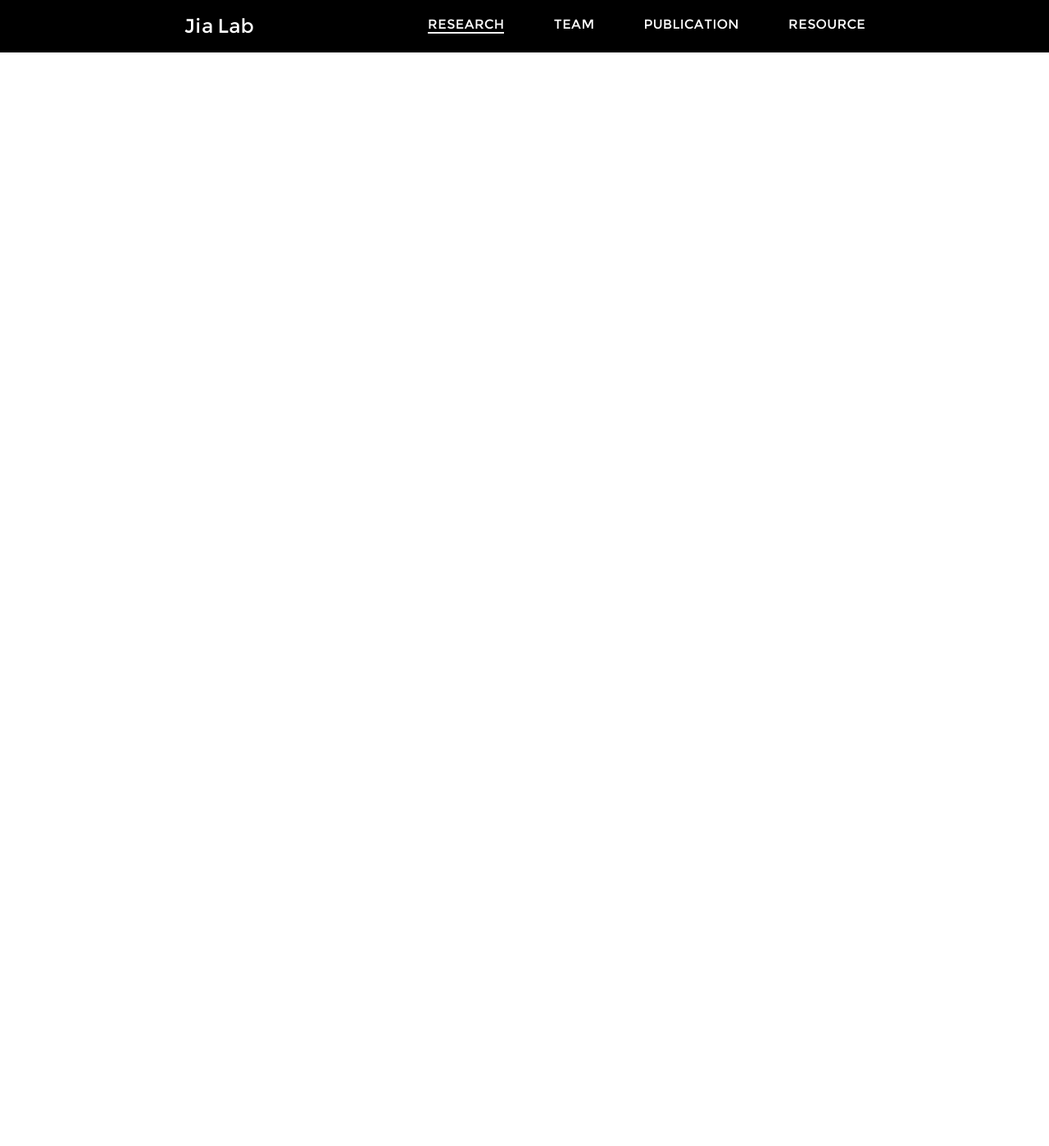
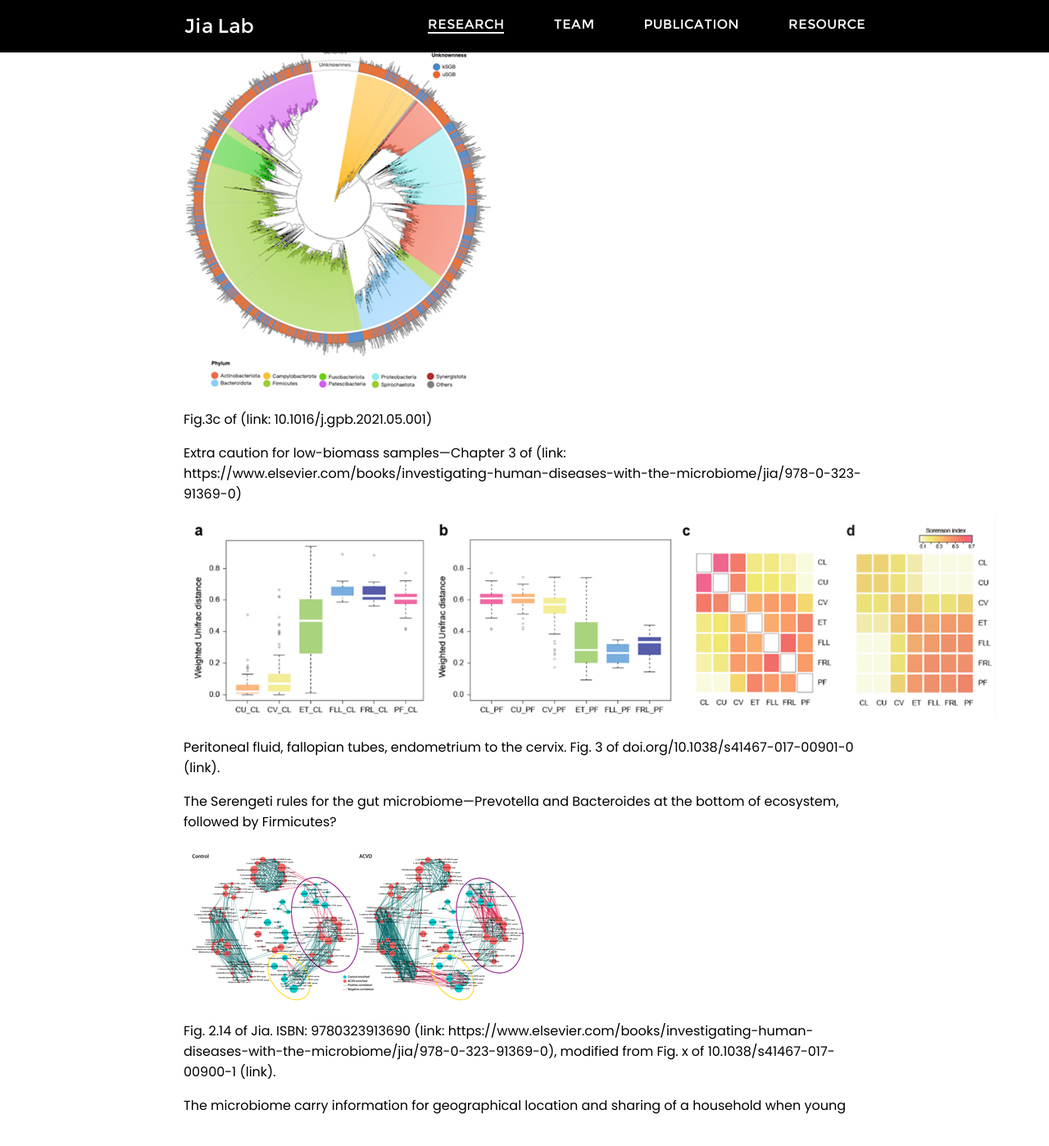
Before and after one commit to aghnu/JiaLab_website, a Jekyll site: the page built from index.html, in a window 1280 px wide and 1400 px high, scrolled down 1970 px. Shown: the whole window at 82% size. Built offline with Jekyll 4.4.1, drawn with Linux system fonts in a browser that asks for light colours; some of the changed text lies outside the part shown.

Commit message:
Upload figures

```diff
--- /dev/null
+++ b/_data/research_page_figure_index.yml
@@ -0,0 +1,19 @@
+- title: "Rheumatoid arthritis associated bacteria from the gut, mouth to the lungs and joints"
+  source: "/assets/img/research_figure_1.png"
+  caption: "Fig. 4.4 of Jia. ISBN: 9780323913690 (link: https://www.elsevier.com/books/investigating-human-diseases-with-the-microbiome/jia/978-0-323-91369-0), modified from Fig. 4 of doi.org/10.1038/nrmicro.2016.83 (link)."
+
+- title: "Metagenomic assembly reveal new taxa"
+  source: "/assets/img/research_figure_2.png"
+  caption: "Fig.3c of (link: 10.1016/j.gpb.2021.05.001)"
+
+- title: "Extra caution for low-biomass samples—Chapter 3 of (link: https://www.elsevier.com/books/investigating-human-diseases-with-the-microbiome/jia/978-0-323-91369-0)"
+  source: "/assets/img/research_figure_3.png"
+  caption: "Peritoneal fluid, fallopian tubes, endometrium to the cervix. Fig. 3 of doi.org/10.1038/s41467-017-00901-0 (link)."
+
+- title: "The Serengeti rules for the gut microbiome—Prevotella and Bacteroides at the bottom of ecosystem, followed by Firmicutes?"
+  source: "/assets/img/research_figure_4.png"
+  caption: "Fig. 2.14 of Jia. ISBN: 9780323913690 (link: https://www.elsevier.com/books/investigating-human-diseases-with-the-microbiome/jia/978-0-323-91369-0), modified from Fig. x of 10.1038/s41467-017-00900-1 (link)."
+
+- title: "The microbiome carry information for geographical location and sharing of a household when young"
+  source: "/assets/img/research_figure_5.jpg"
+  caption: "Graphical Abstract of (link: 10.1016/j.cels.2016.10.004)"
--- a/index.html
+++ b/index.html
@@ -40,7 +40,18 @@ transparent_navi: true
         </div>
 
         <div class="page-research-block-gallery">
-
+            {% for figure in site.data.research_page_figure_index %}
+            <p class="title">{{figure.title}}</p>
+            <img src="{{figure.source}}" class="figure">
+            <p class="caption">{{figure.caption}}</p>
+            {% endfor %}
         </div>
     </div>
 </div>
+
+<script>
+    // optional script for additional functionalities
+
+    // pop-up modal
+
+</script>
```
Also changed, not shown: _sass/_pages.scss (+13 -0 lines), assets/img/research_figure_1.png (added), assets/img/research_figure_2.png (added), assets/img/research_figure_3.png (added), assets/img/research_figure_4.png (added), assets/img/research_figure_5.jpg (added).
